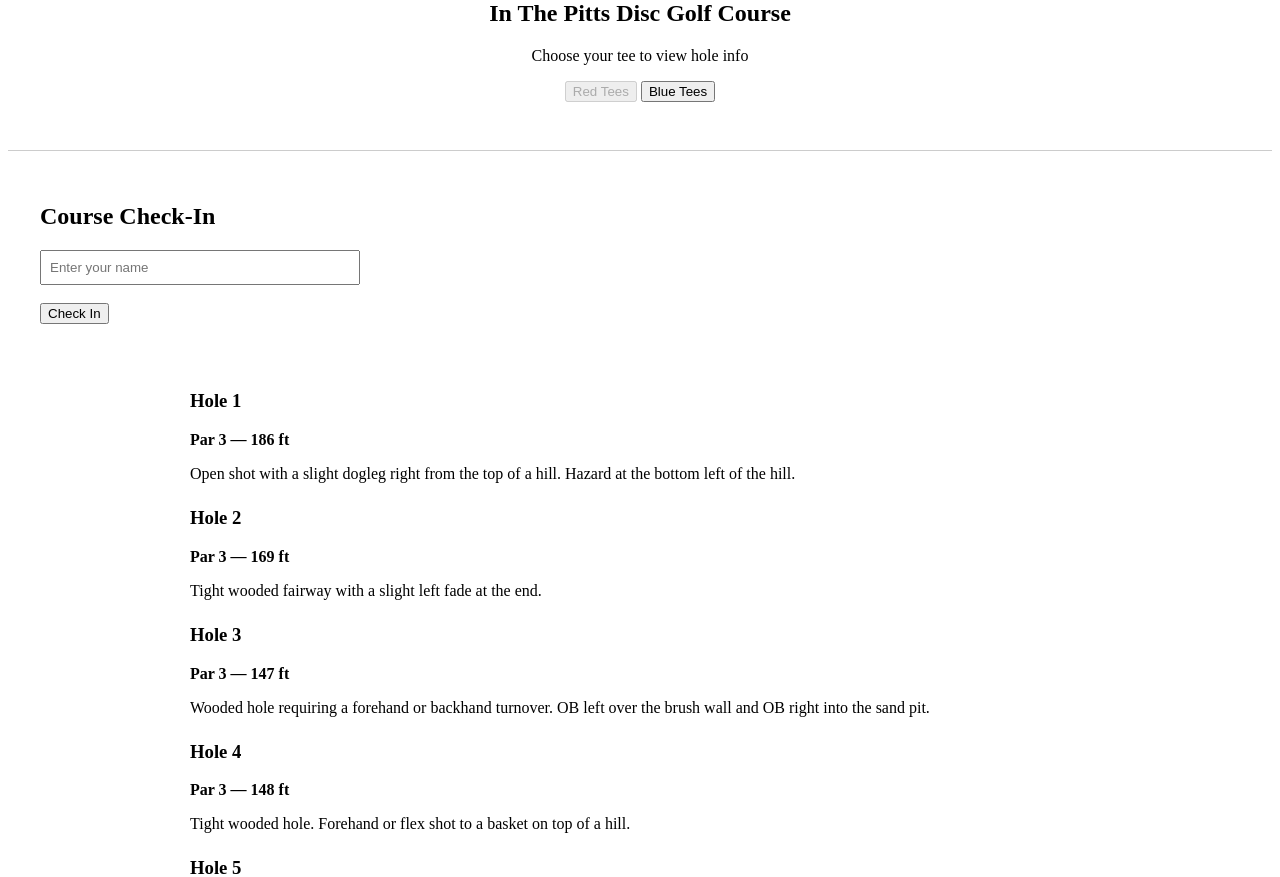
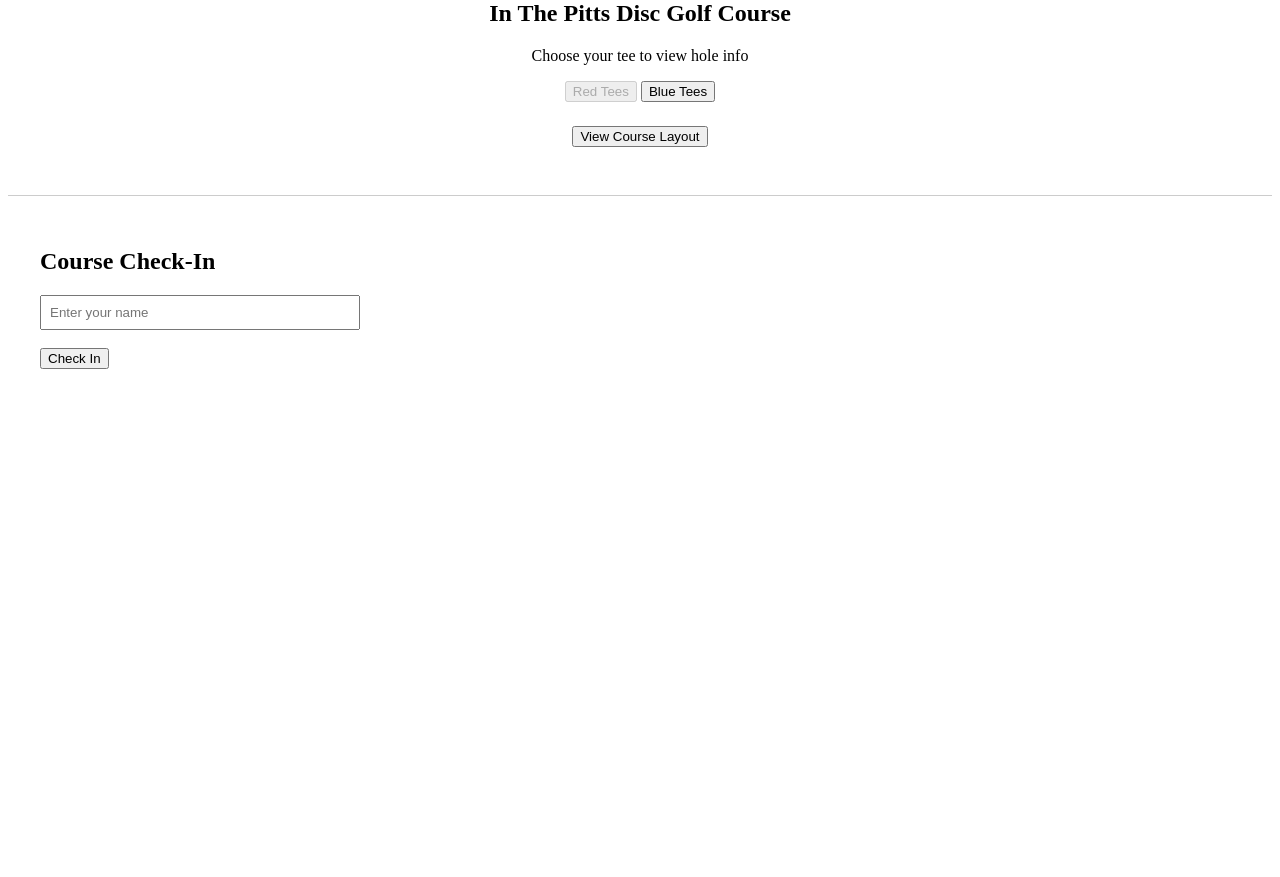
Before and after one commit to chadhagerty/inthepitts-discgolf-app, a Next.js app: page / in a window 1280 px wide. Shown: the part 220-1097 px from the top of the page. After the commit the page ends 800 px from the top, so only its background shows below. Built offline with nearby package versions, Linux system fonts and the light colour scheme.

Commit message:
Hide course layout behind button

```diff
--- a/app/page.js
+++ b/app/page.js
@@ -2,6 +2,12 @@
 
 import { useState } from "react";
 import Image from "next/image";
+<button
+  onClick={() => setShowHoles(true)}
+  style={{ margin: "1.5rem 0" }}
+>
+  View Course Layout
+</button>
 
 const holes = [
   {
@@ -209,12 +215,19 @@ export function CheckIn() {
 
 export default function Home() {
   const [tee, setTee] = useState("red");
+  const [showHoles, setShowHoles] = useState(false);
 
   return (
     <main>
       {/* HERO */}
       <section style={{ textAlign: "center", padding: "3rem 1rem" }}>
-        <Image src="/logo.png" alt="In The Pitts Disc Golf" width={140} height={140} />
+        <Image
+          src="/logo.png"
+          alt="In The Pitts Disc Golf"
+          width={140}
+          height={140}
+        />
+
         <h1>In The Pitts Disc Golf Course</h1>
         <p>Choose your tee to view hole info</p>
 
@@ -226,11 +239,22 @@ export default function Home() {
             Blue Tees
           </button>
         </div>
+
+        {/* SHOW COURSE BUTTON */}
+        <div style={{ marginTop: "1.5rem" }}>
+          <button onClick={() => setShowHoles(true)}>
+            View Course Layout
+          </button>
+        </div>
       </section>
+
       <CheckIn />
 
-      {/* HOLES */}
-      <section style={{ maxWidth: "900px", margin: "0 auto", padding: "1rem" }}>
+      {/* HOLES (HIDDEN UNTIL BUTTON CLICK) */}
+      {showHoles && (
+        <section
+          style={{ maxWidth: "900px", margin: "0 auto", padding: "1rem" }}
+        >
           {holes.map((h) => (
             <div key={h.hole} style={{ marginBottom: "1.5rem" }}>
               <h3>Hole {h.hole}</h3>
@@ -241,6 +265,7 @@ export default function Home() {
             </div>
           ))}
         </section>
+      )}
     </main>
   );
 }
```
Lines whose indentation alone changed are shown as unchanged.
